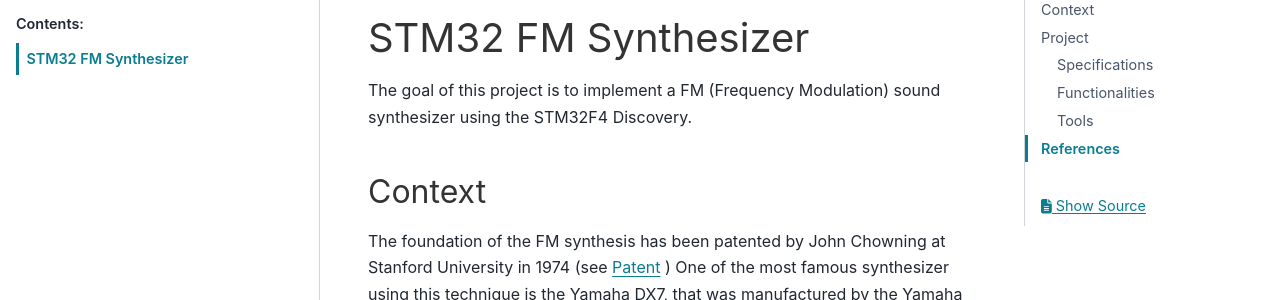
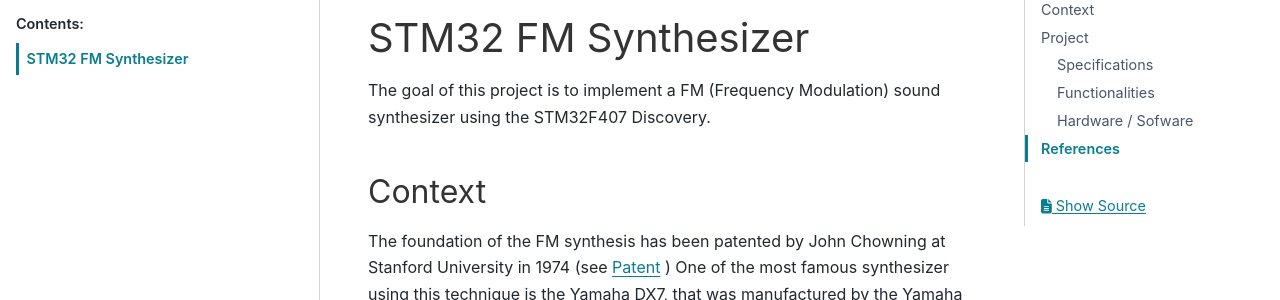
Before and after one commit to vincentchoqueuse/personal_website, a Sphinx documentation site: the page built from docs/source/projects/FM_synthesizer.rst, in a window 1280 px wide and 900 px high. Shown: the part 132-432 px from the top of the window. Built offline with Sphinx 7.4.7 and the PyData theme 0.15.4, drawn with Linux system fonts in a browser that asks for light colours; some of the changed text lies outside the part shown.

Commit message:
modif card

```diff
--- a/docs/source/projects/FM_synthesizer.rst
+++ b/docs/source/projects/FM_synthesizer.rst
@@ -1,7 +1,7 @@
 STM32 FM Synthesizer
 ====================
 
-The goal of this project is to implement a FM (Frequency Modulation) sound synthesizer using the STM32F4 Discovery.
+The goal of this project is to implement a FM (Frequency Modulation) sound synthesizer using the STM32F407 Discovery.
 
 Context
 -------
@@ -117,14 +117,16 @@
     * Integration of preset selection features (communications ? Midi message ?)
     * (Create a simple app to easily edit the DX7 parameters.)
 
-Tools
-+++++
+Hardware / Sofware
+++++++++++++++++++
 
-- The synthesizer will be implemented on the `STM32F407G <https://www.st.com/en/evaluation-tools/stm32f4discovery.html>`_ .
+- The synthesizer will be implemented on the `STM32F407 <https://www.st.com/en/evaluation-tools/stm32f4discovery.html>`_ .
 
 .. image:: img/DX7_STM32.jpg
     :align: center
     :width: 300
+
+- MIDI informations will be sent by a MIDI Keyboard.
 
 - The project will be hosted on Gitlab with internal visibility (Code, Documentation on the Wiki)
 
```
Also changed, not shown: docs/source/cheatsheet/python.rst (+1 -1 lines).
